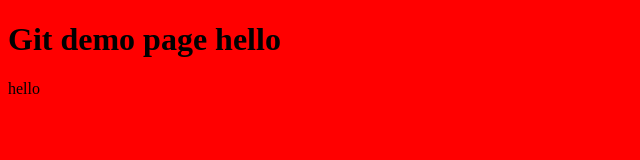
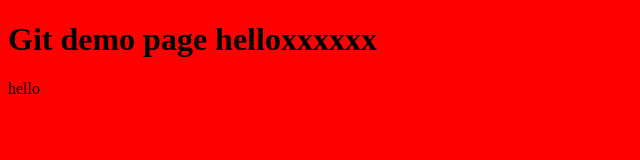
Before and after one commit to mmcdermott929/playlist, a plain HTML site: page index.html in a window 1280 px wide. Shown: the whole page, without its empty margins (0-640 px from the left). Drawn offline with Linux system fonts and the light colour scheme.

Commit message:
Update index.html

```diff
--- a/index.html
+++ b/index.html
@@ -10,7 +10,7 @@
   </head>
 
   <body>
-    <h1>Git demo page hello</h1>
+    <h1>Git demo page helloxxxxxx</h1>
     hello
 
     <script src="/app.js"></script>
```
